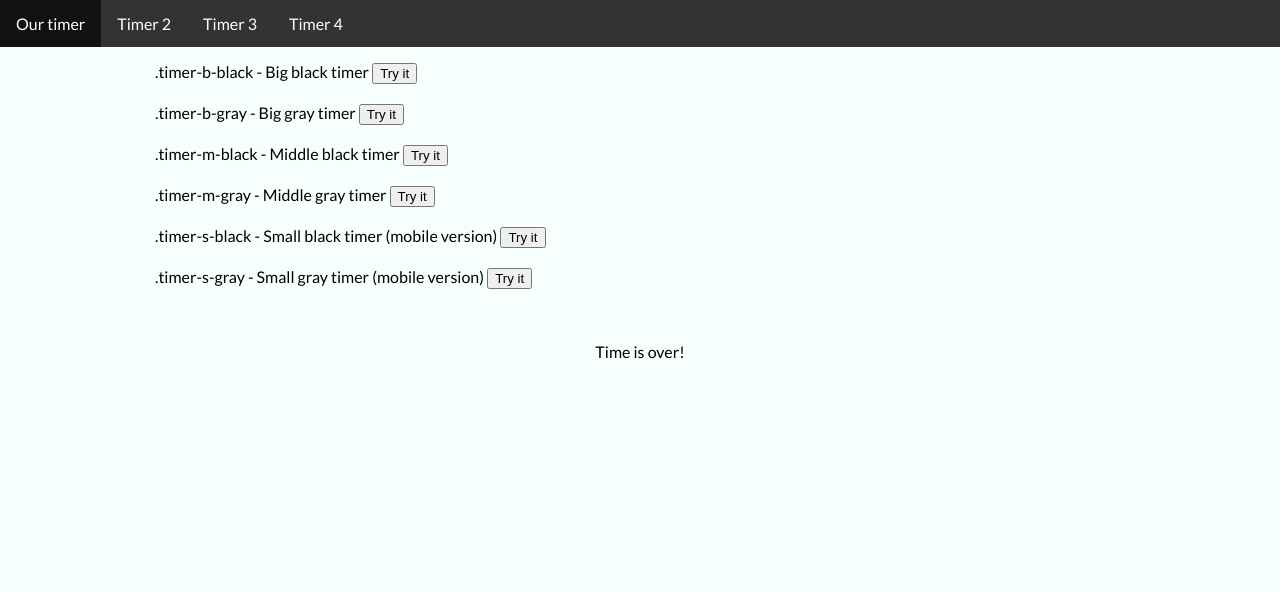
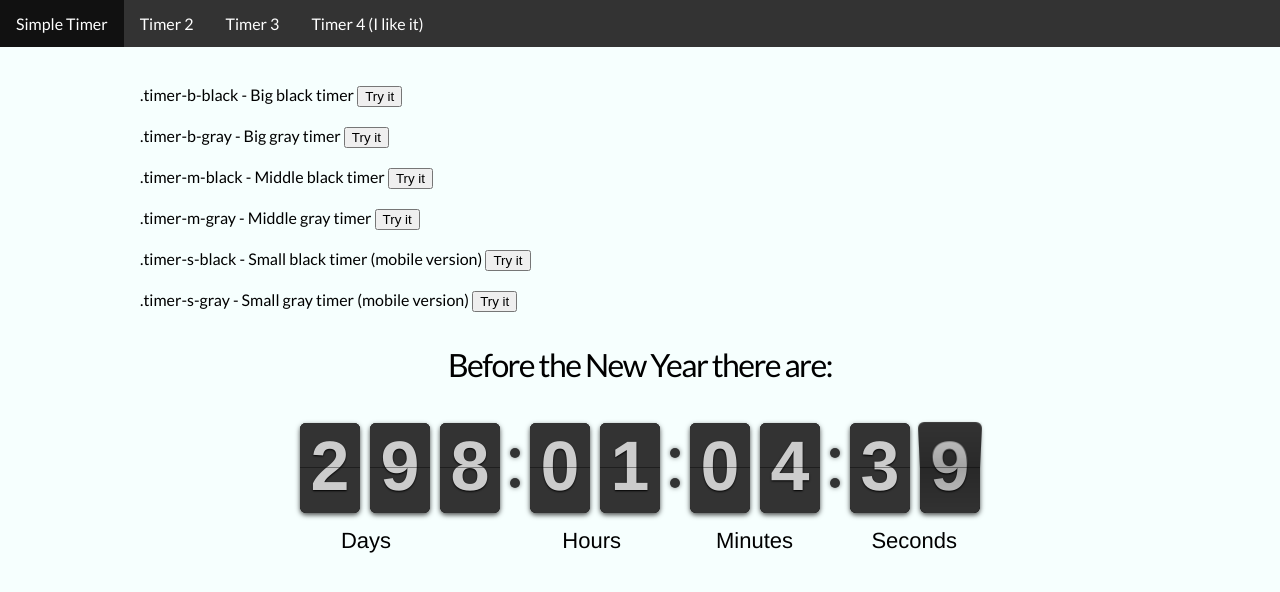
Before and after one commit to AivazovskiiRoman/WebTimer, a website: page timer4.html in a window 1280 px wide. Drawn offline with nearby package versions, Linux system fonts and the light colour scheme.

Commit message:
Updated date of end

```diff
--- a/assets/src/sass/style1.scss
+++ b/assets/src/sass/style1.scss
@@ -12,6 +12,16 @@ body {
   @media only screen and (max-width: 1000px) {
       width: 95%;
   }
+}
+
+h3 {
+    font-size: 2rem;
+    line-height: 1.3;
+    letter-spacing: -.1rem;
+    margin-top: 2rem;
+    margin-bottom: 2rem;
+    font-weight: 300;
+    text-align: center;
 }
 
 // Menu
--- a/assets/src/sass/style2.scss
+++ b/assets/src/sass/style2.scss
@@ -12,6 +12,16 @@ body {
     @media only screen and (max-width: 1000px) {
         width: 95%;
     }
+}
+
+h3 {
+    font-size: 2rem;
+    line-height: 1.3;
+    letter-spacing: -.1rem;
+    margin-top: 2rem;
+    margin-bottom: 2rem;
+    font-weight: 300;
+    text-align: center;
 }
 
 // Menu
--- a/assets/src/sass/style3.scss
+++ b/assets/src/sass/style3.scss
@@ -12,6 +12,16 @@ body {
     @media only screen and (max-width: 1000px) {
         width: 95%;
     }
+}
+
+h3 {
+    font-size: 2rem;
+    line-height: 1.3;
+    letter-spacing: -.1rem;
+    margin-top: 2rem;
+    margin-bottom: 2rem;
+    font-weight: 300;
+    text-align: center;
 }
 
 // Menu
--- a/assets/src/sass/style4.scss
+++ b/assets/src/sass/style4.scss
@@ -12,6 +12,16 @@ body {
   @media only screen and (max-width: 1000px) {
       width: 95%;
   }
+}
+
+h3 {
+    font-size: 2rem;
+    line-height: 1.3;
+    letter-spacing: -.1rem;
+    margin-top: 2rem;
+    margin-bottom: 2rem;
+    font-weight: 300;
+    text-align: center;
 }
 
 .text-center {
--- a/gulpfile.js
+++ b/gulpfile.js
@@ -1,10 +1,10 @@
 'use strict';
 
-var gulp   = require('../node_modules/gulp');
-var sass   = require('../node_modules/gulp-sass');
-var watch  = require('../node_modules/gulp-watch');
-var uglify = require('../node_modules/gulp-uglify');
-var gutil  = require('../node_modules/gulp-util');
+var gulp   = require('./node_modules/gulp');
+var sass   = require('./node_modules/gulp-sass');
+var watch  = require('./node_modules/gulp-watch');
+var uglify = require('./node_modules/gulp-uglify');
+var gutil  = require('./node_modules/gulp-util');
 
 gulp.task('sass', function(){
   return gulp.src('assets/src/sass/**/*.scss')
--- a/timer2.html
+++ b/timer2.html
@@ -14,18 +14,16 @@
 <body>
 
   <div class="top-menu">
-      <ul>
-        <li><a href="/bt/timer">Our timer</a></li>
-        <li><a href="/bt/timer/timer2.html">Timer 2</a></li>
-        <li><a href="/bt/timer/timer3.html">Timer 3</a></li>
-        <li><a href="/bt/timer/timer4.html">Timer 4</a></li>
-      </ul>
-    </div>
+    <ul>
+      <li><a href="/">Simple Timer</a></li>
+      <li><a href="/timer2.html">Timer 2</a></li>
+      <li><a href="/timer3.html">Timer 3</a></li>
+      <li><a href="/timer4.html">Timer 4 (I like it)</a></li>
+    </ul>
+  </div>
 
   <div class="wrap">
-
-    <br><br>
-
+    <h3>Before the New Year there are:</h3>
     <div class="countdown">
       <div class="bloc-time hours" data-init-value="24">
         <span class="count-title">Hours</span>
@@ -107,7 +105,7 @@
     </div>
   </div>
 
-  <script src="//s3.amazonaws.com/media.briantracy.com/assets/js/jquery-1.11.2.min.js"></script>
+  <script src="https://cdnjs.cloudflare.com/ajax/libs/jquery/3.3.1/jquery.min.js"></script>
   <script src="https://cdnjs.cloudflare.com/ajax/libs/gsap/latest/TweenMax.min.js"></script>
   <script src="assets/js/script2.js"></script>
 
--- a/timer4.html
+++ b/timer4.html
@@ -14,18 +14,18 @@
 
 <body>
 
-  <div class="top-menu">
+    <div class="top-menu">
       <ul>
-        <li><a href="/bt/timer">Our timer</a></li>
-        <li><a href="/bt/timer/timer2.html">Timer 2</a></li>
-        <li><a href="/bt/timer/timer3.html">Timer 3</a></li>
-        <li><a href="/bt/timer/timer4.html">Timer 4</a></li>
+        <li><a href="/">Simple Timer</a></li>
+        <li><a href="/timer2.html">Timer 2</a></li>
+        <li><a href="/timer3.html">Timer 3</a></li>
+        <li><a href="/timer4.html">Timer 4 (I like it)</a></li>
       </ul>
     </div>
 
     <div class="wrap">
-
-      <div style="padding:15px">
+      <div>
+        <br><br>
         <p> .timer-b-black - Big black timer <button type="button" id="style1">Try it</button></p><br>
         <p> .timer-b-gray - Big gray timer <button type="button" id="style2">Try it</button></p><br>
         <p> .timer-m-black - Middle black timer <button type="button" id="style3">Try it</button></p><br>
@@ -34,12 +34,8 @@
         <p> .timer-s-gray  - Small gray timer (mobile version) <button type="button" id="style6">Try it</button></p>
       </div>
 
-      <!-- <div class="timer-b-black">
-        <div class="countdown"></div>
-      </div> -->
-
       <!-- demo -->
-      <br><br>
+      <h3>Before the New Year there are:</h3>
       <div id="style" class="timer-b-black">
         <div class="countdown"></div>
       </div>
@@ -47,7 +43,7 @@
 
     </div>
 
-  <script src="//s3.amazonaws.com/media.briantracy.com/assets/js/jquery-1.11.2.min.js"></script>
+  <script src="https://cdnjs.cloudflare.com/ajax/libs/jquery/3.3.1/jquery.min.js"></script>
   <script src="assets/js/flipclock.js"></script>
 
   <script type="text/javascript">
@@ -77,7 +73,8 @@
     $(document).ready(function() {
       var clock;
       var currentDate = new Date();
-      var futureDate = new Date("September 17, 2017, 20:00:00 UTC");
+      var currentYear = currentDate.getFullYear();
+      var futureDate = new Date("December 31, " + currentYear + ", 01:00:00 UTC");
       var timer = futureDate.getTime() / 1000 - currentDate.getTime() / 1000;
 
       if (timer < 0 ) {
```
Also changed, not shown: assets/src/js/script3.js (+4 -8 lines), index.html (+11 -9 lines), package.json (added, +25 -0 lines), timer3.html (+6 -6 lines), assets/css/style1.css, assets/css/style2.css, assets/css/style3.css, assets/css/style4.css, 1 other file.
